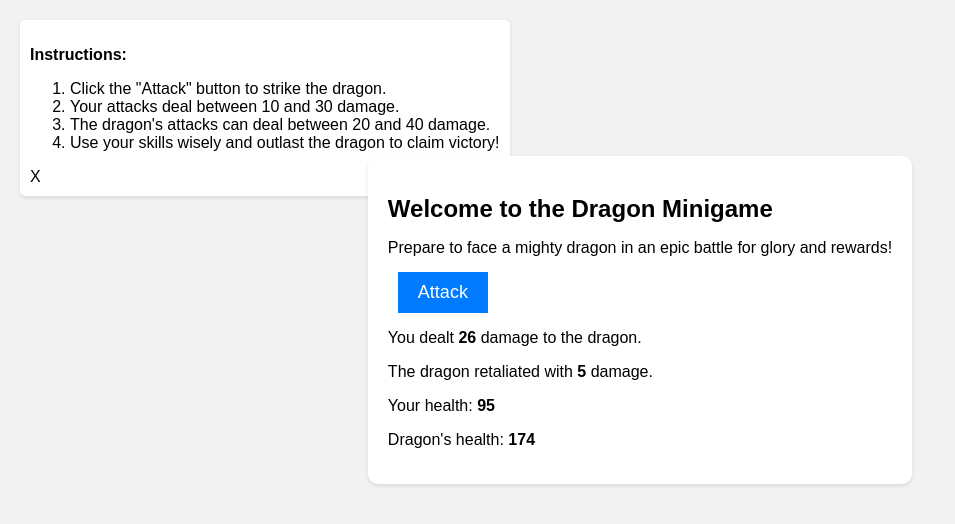
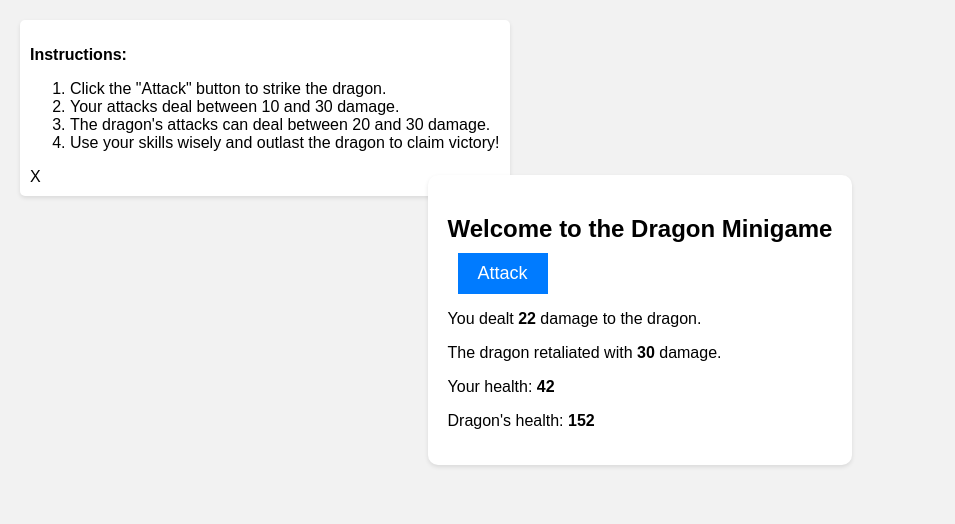
Before and after one commit to PaxzStealer/Paxz-Dragon, a plain HTML site: page index.html in a window 1280 px wide. Both pictures are taken after a click on the button "Attack". Shown: the whole page, without its empty margins (0-955 px from the left). Drawn offline with Linux system fonts and the light colour scheme.

Commit message:
Update index.html

```diff
--- a/index.html
+++ b/index.html
@@ -88,7 +88,7 @@
     <ol>
       <li>Click the "Attack" button to strike the dragon.</li>
       <li>Your attacks deal between 10 and 30 damage.</li>
-      <li>The dragon's attacks can deal between 20 and 40 damage.</li>
+      <li>The dragon's attacks can deal between 20 and 30 damage.</li>
       <li>Use your skills wisely and outlast the dragon to claim victory!</li>
     </ol>
     <span id="close-instructions">X</span>
@@ -96,7 +96,6 @@
   <div class="game-container">
     <div class="game-box">
       <h2>Welcome to the Dragon Minigame</h2>
-      <p>Prepare to face a mighty dragon in an epic battle for glory and rewards!</p>
       <button id="attack">Attack</button>
       <div id="result" class="hidden"></div>
       <a id="download-link" class="hidden" href="#">Claim Reward</a>
@@ -110,6 +109,7 @@
   const instructionsDiv = document.getElementById('instructions');
   const closeInstructions = document.getElementById('close-instructions');
   const gameBox = document.querySelector('.game-box');
+  let dragonAttackTimeout; // Aangepaste code: timeout variabele voor draakaanvallen
 
   let playerHealth = 100;
   let dragonHealth = 200;
@@ -139,12 +139,19 @@
 
   function attackDragon() {
     const playerDamage = Math.floor(Math.random() * 21) + 10;
-    const dragonDamage = Math.floor(Math.random() * 6) + 1;
+    const dragonDamage = Math.floor(Math.random() * 11) + 20; // Aangepaste draakschade
 
     playerHealth -= dragonDamage;
     dragonHealth -= playerDamage;
 
     displayResult(playerDamage, dragonDamage);
+
+    if (dragonHealth > 0 && playerHealth > 0) {
+      // Voeg een vertraging toe voor de volgende draakaanval
+      dragonAttackTimeout = setTimeout(() => {
+        attackDragon();
+      }, 1500); // Vertraging van 1,5 seconden voordat de draak aanvalt
+    }
   }
 
   function displayResult(playerDamage, dragonDamage) {
@@ -158,10 +165,12 @@
     if (playerHealth <= 0) {
       resultDiv.innerHTML += `<p>You were defeated by the dragon. Better luck next time!</p>`;
       attackButton.style.display = 'none';
+      clearTimeout(dragonAttackTimeout); // Stop de draakaanvallen als de speler is verslagen
     } else if (dragonHealth <= 0) {
       resultDiv.innerHTML += `<p>Congratulations! You have defeated the dragon and claimed your reward!</p>`;
       downloadLink.style.display = 'block';
       attackButton.style.display = 'none';
+      clearTimeout(dragonAttackTimeout); // Stop de draakaanvallen als de draak is verslagen
     }
 
     resultDiv.classList.remove('hidden');
```
